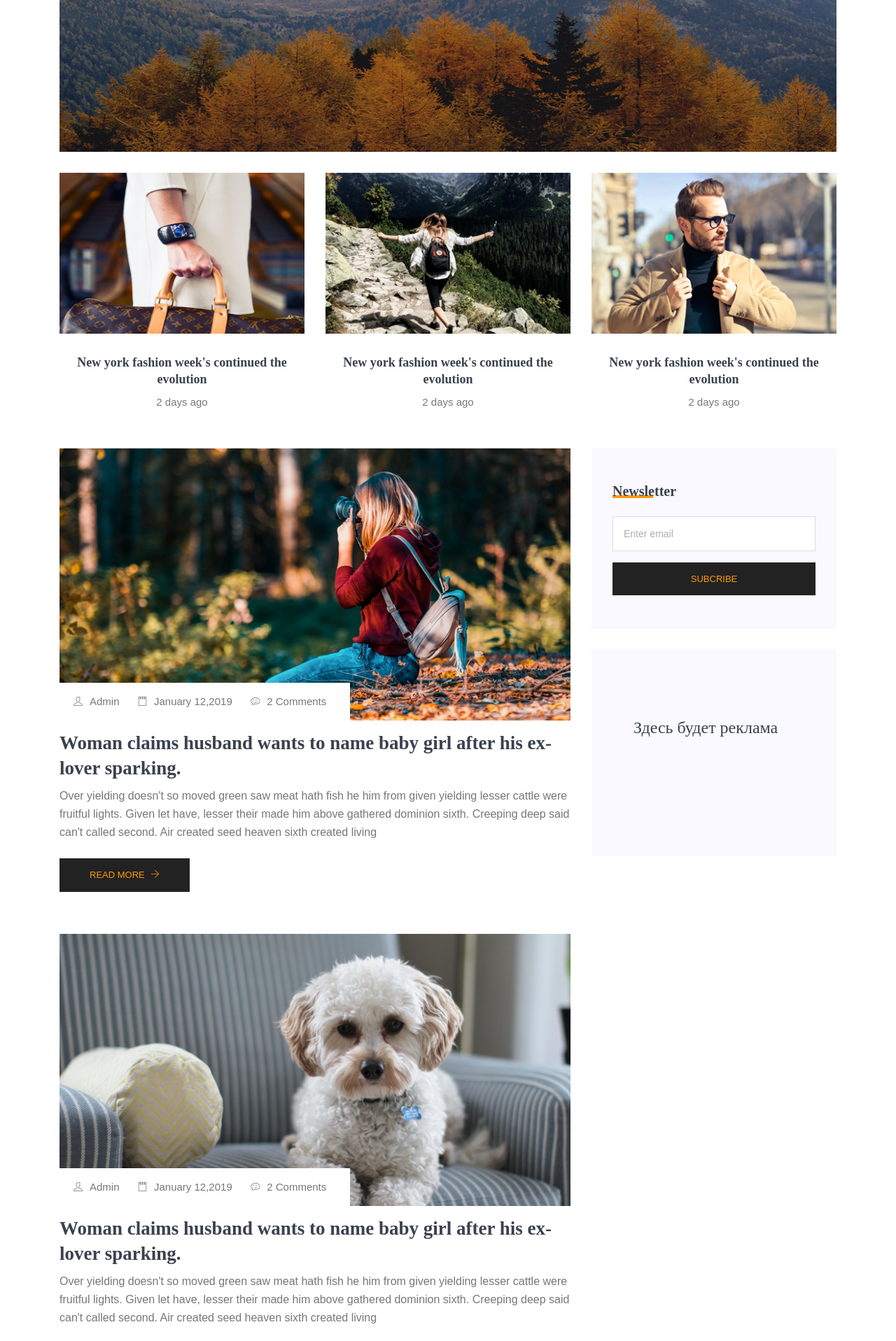
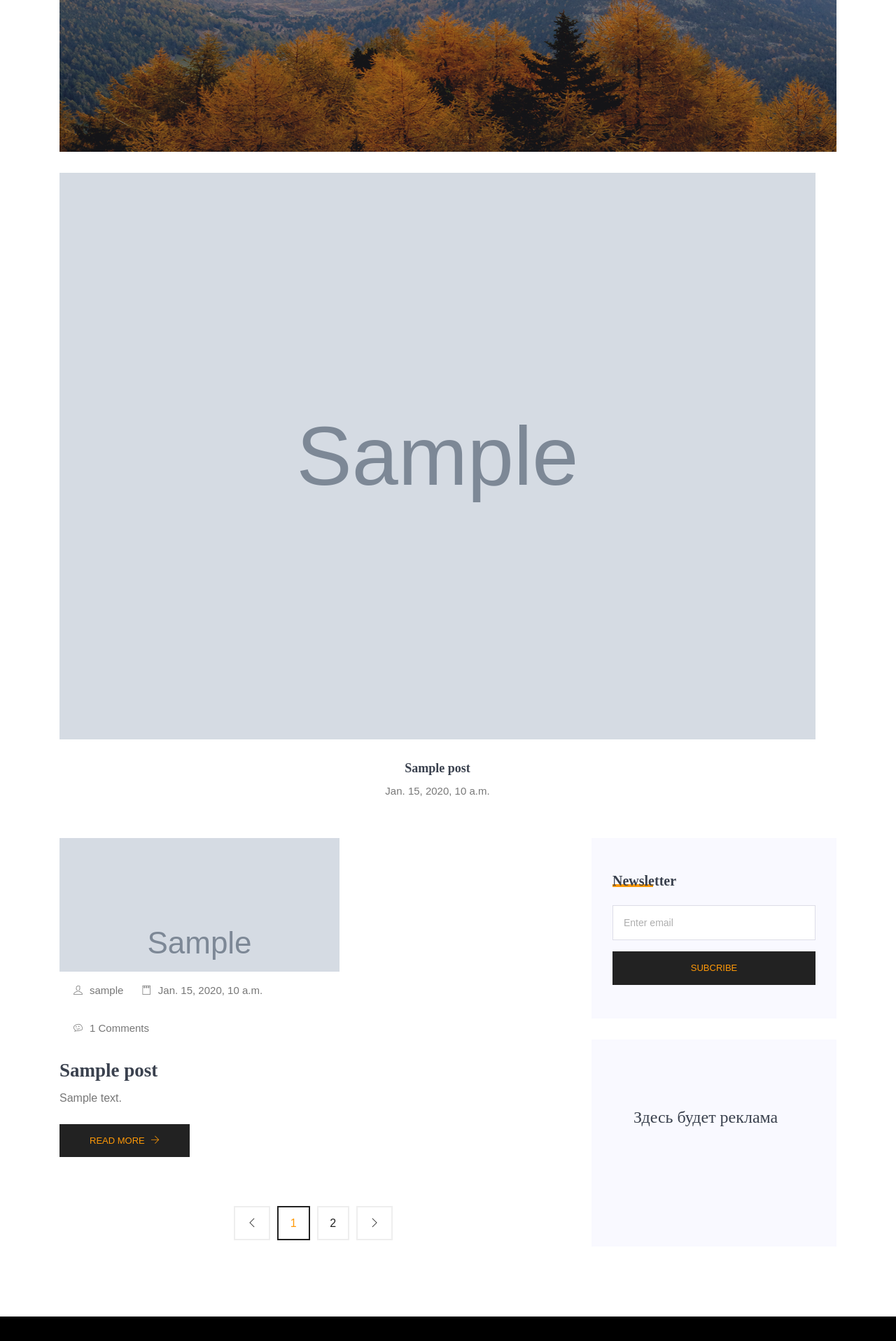
Before and after one commit to ViktorShv95/blog_frontend, a Django app: page / in a window 1280 px wide. Shown: the part 417-2334 px from the top of the page at 70% size. Run offline with Django 3.2, Linux system fonts and the light colour scheme; tables that the repository leaves empty hold one stand-in row (values such as "Sample post"); grey boxes marked "Sample" are stand-in pictures; parts of the project's set-up code (start-up, migrations or seed data) failed here and were passed over; some libraries are stand-ins or nearby versions.

Commit message:
Render posts on index page

```diff
--- a/templates/index.html
+++ b/templates/index.html
@@ -62,41 +62,23 @@
     <section>
       <div class="container">
         <div class="d-flex">
+          {% for post in most_popular_posts %}
           <div class="flex-fill" style="margin-right: 30px;">
             <div class="card blog__slide text-center">
               <div class="blog__slide__img">
-                <img class="card-img rounded-0" src="../static/img/blog/blog-slider/blog-slide1.png" alt="">
+                {% if post.image_url %}
+                  <img class="card-img rounded-0" src="{{post.image_url}}" alt="">
+                {% else %}
+                  <img class="card-img rounded-0" src="../static/img/banner/blog.png}" alt="">
+                {% endif %}
               </div>
               <div class="blog__slide__content">
-                <h3><a href="#">New york fashion week's continued the evolution</a></h3>
-                <p>2 days ago</p>
+                <h3><a href="#">{{post.title}}</a></h3>
+                <p>{{post.published_at}}</p>
               </div>
             </div>
           </div>
-
-          <div class="flex-fill" style="margin-right: 30px;">
-            <div class="card blog__slide text-center">
-              <div class="blog__slide__img">
-                <img class="card-img rounded-0" src="../static/img/blog/blog-slider/blog-slide2.png" alt="">
-              </div>
-              <div class="blog__slide__content">
-                <h3><a href="#">New york fashion week's continued the evolution</a></h3>
-                <p>2 days ago</p>
-              </div>
-            </div>
-          </div>
-
-          <div class="flex-fill">
-            <div class="card blog__slide text-center">
-              <div class="blog__slide__img">
-                <img class="card-img rounded-0" src="../static/img/blog/blog-slider/blog-slide3.png" alt="">
-              </div>
-              <div class="blog__slide__content">
-                <h3><a href="#">New york fashion week's continued the evolution</a></h3>
-                <p>2 days ago</p>
-              </div>
-            </div>
-          </div>
+          {% endfor %}
         </div>
       </div>
     </section>
@@ -107,71 +89,27 @@
       <div class="container">
         <div class="row">
           <div class="col-lg-8">
+            {% for fresh_post in fresh_posts %}
             <div class="single-recent-blog-post">
               <div class="thumb">
-                <img class="img-fluid" src="../static/img/blog/blog1.png" alt="">
+                {% if fresh_post.image_url %}
+                  <img class="img-fluid" src="{{fresh_post.image_url}}" alt="">
+                {% else %}
+                  <img class="img-fluid" src="../static/img/banner/blog.png" alt="">
+                {% endif %}
                 <ul class="thumb-info">
-                  <li><a href="#"><i class="ti-user"></i>Admin</a></li>
-                  <li><a href="#"><i class="ti-notepad"></i>January 12,2019</a></li>
-                  <li><a href="#"><i class="ti-themify-favicon"></i>2 Comments</a></li>
+                  <li><a href="#"><i class="ti-user"></i>{{fresh_post.author}}</a></li>
+                  <li><a href="#"><i class="ti-notepad"></i>{{fresh_post.published_at}}</a></li>
+                  <li><a href="#"><i class="ti-themify-favicon"></i>{{fresh_post.comments_amount}} Comments</a></li>
                 </ul>
               </div>
               <div class="details mt-20">
-                <h3>Woman claims husband wants to name baby girl after his ex-lover sparking.</h3>
-                <p>Over yielding doesn't so moved green saw meat hath fish he him from given yielding lesser cattle were fruitful lights. Given let have, lesser their made him above gathered dominion sixth. Creeping deep said can't called second. Air created seed heaven sixth created living</p>
+                <h3>{{fresh_post.title}}</h3>
+                <p>{{fresh_post.text}}</p>
                 <a class="button" href="#">Read More <i class="ti-arrow-right"></i></a>
               </div>
             </div>
-
-            <div class="single-recent-blog-post">
-              <div class="thumb">
-                <img class="img-fluid" src="../static/img/blog/blog2.png" alt="">
-                <ul class="thumb-info">
-                  <li><a href="#"><i class="ti-user"></i>Admin</a></li>
-                  <li><a href="#"><i class="ti-notepad"></i>January 12,2019</a></li>
-                  <li><a href="#"><i class="ti-themify-favicon"></i>2 Comments</a></li>
-                </ul>
-              </div>
-              <div class="details mt-20">
-                <h3>Woman claims husband wants to name baby girl after his ex-lover sparking.</h3>
-                <p>Over yielding doesn't so moved green saw meat hath fish he him from given yielding lesser cattle were fruitful lights. Given let have, lesser their made him above gathered dominion sixth. Creeping deep said can't called second. Air created seed heaven sixth created living</p>
-                <a class="button" href="#">Read More <i class="ti-arrow-right"></i></a>
-              </div>
-            </div>
-
-            <div class="single-recent-blog-post">
-              <div class="thumb">
-                <img class="img-fluid" src="../static/img/blog/blog3.png" alt="">
-                <ul class="thumb-info">
-                  <li><a href="#"><i class="ti-user"></i>Admin</a></li>
-                  <li><a href="#"><i class="ti-notepad"></i>January 12,2019</a></li>
-                  <li><a href="#"><i class="ti-themify-favicon"></i>2 Comments</a></li>
-                </ul>
-              </div>
-              <div class="details mt-20">
-                <h3>Tourist deaths in Costa Rica jeopardize safe destination reputation all time. </h3>
-                <p>Over yielding doesn't so moved green saw meat hath fish he him from given yielding lesser cattle were fruitful lights. Given let have, lesser their made him above gathered dominion sixth. Creeping deep said can't called second. Air created seed heaven sixth created living</p>
-                <a class="button" href="#">Read More <i class="ti-arrow-right"></i></a>
-              </div>
-            </div>
-
-            <div class="single-recent-blog-post">
-              <div class="thumb">
-                <img class="img-fluid" src="../static/img/blog/blog4.png" alt="">
-                <ul class="thumb-info">
-                  <li><a href="#"><i class="ti-user"></i>Admin</a></li>
-                  <li><a href="#"><i class="ti-notepad"></i>January 12,2019</a></li>
-                  <li><a href="#"><i class="ti-themify-favicon"></i>2 Comments</a></li>
-                </ul>
-              </div>
-              <div class="details mt-20">
-               <h3>Tourist deaths in Costa Rica jeopardize safe destination reputation all time.  </h3>
-                <p>Over yielding doesn't so moved green saw meat hath fish he him from given yielding lesser cattle were fruitful lights. Given let have, lesser their made him above gathered dominion sixth. Creeping deep said can't called second. Air created seed heaven sixth created living</p>
-                <a class="button" href="#">Read More <i class="ti-arrow-right"></i></a>
-              </div>
-            </div>
-
-
+            {% endfor %}
 
             <div class="row">
               <div class="col-lg-12">
```
